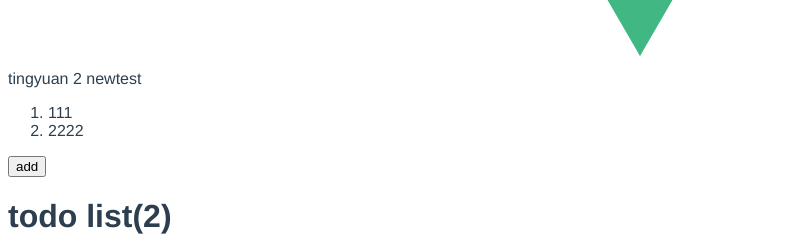
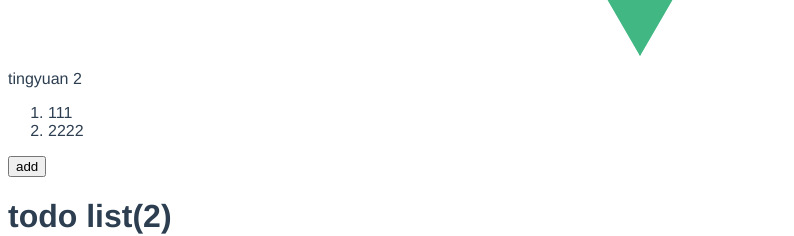
Before and after one commit to lovetingyuan/simple-vuex, a Vue app: page / in a window 1280 px wide. Shown: the part 190-426 px from the top of the page, without its empty margins (0-794 px from the left). Built offline with nearby package versions, Linux system fonts and the light colour scheme.

Commit message:
add subscribe

```diff
--- a/src/components/MyComp.vue
+++ b/src/components/MyComp.vue
@@ -1,7 +1,7 @@
 <template>
   <div>
     {{store.user.name}} {{store.Todo.count}}
-     {{store.Todo.Test.test}}
+     <!-- {{store.Todo.Test.test}} -->
     <ol>
       <li v-for="item in store.Todo.list" :key="item">{{item}}</li>
     </ol>
@@ -11,6 +11,9 @@
 <script lang="ts">
 import { Component, Prop, Vue } from 'vue-property-decorator'
 import store from './store'
+store.subscribe(function () {
+  console.log(arguments)
+})
 console.log('store', store)
 
 @Component
@@ -27,8 +30,8 @@ export default class HelloWorld extends Vue {
         this.test = a
       }
     })
-
     Test.updateTest('newtest')
+    // store.removeModule('Todo.Test')
   }
 }
 </script>
--- a/src/myStore.ts
+++ b/src/myStore.ts
@@ -138,9 +138,18 @@ export function createVuexStore<M extends MyModule> (modules: M, options: Option
 export function createVueStore<M extends MyModule>(modules: M) {
   let isCommitting = false
   let isGetting = false
+  const eventBus = new Vue()
   interface Base {
     addModule: <T>(path: string, _module: T) => T
     removeModule: (path: string) => void
+    subscribe: (listener: (arg: SubData) => any) => () => void
+  }
+  type SubData = {
+    type: string
+    payload: any
+  } | {
+    actionType: string
+    payload: any
   }
   const base: Base = {
     addModule(path: string, _module: MyModule) {
@@ -165,7 +174,13 @@ export function createVueStore<M extends MyModule>(modules: M) {
       routes.forEach(r => {
         parentModule = parentModule[r]
       })
+      parentModule[moduleName].__vue__.$destroy()
       delete parentModule[moduleName]
+    },
+    subscribe(listener) {
+      const _listener = (data: SubData) => listener(data)
+      eventBus.$on('mutation-action', _listener)
+      return () => eventBus.$off('mutation-action', _listener)
     }
   }
   function _createStore<M extends MyModule>(Modules: M, routes: string[] = []) {
@@ -204,6 +219,7 @@ export function createVueStore<M extends MyModule>(modules: M) {
             if (isGetting) {
               throw new Error(`do not call action ${routes.join('.')}.${key} in getter`)
             }
+            eventBus.$emit('mutation-action', { actionType: routes.join('/') + '/' + key, payload })
             return Modules[key].call(Module, payload)
           }
           Module[key] = function (payload: any) {
@@ -215,6 +231,7 @@ export function createVueStore<M extends MyModule>(modules: M) {
               throw new Error(`do not call mutation ${key} in getter`)
             }
             isCommitting = true
+            eventBus.$emit('mutation-action', { type: routes.join('/') + '/' + key, payload })
             Modules[key].call(state, payload)
             isCommitting = false
           }
```
